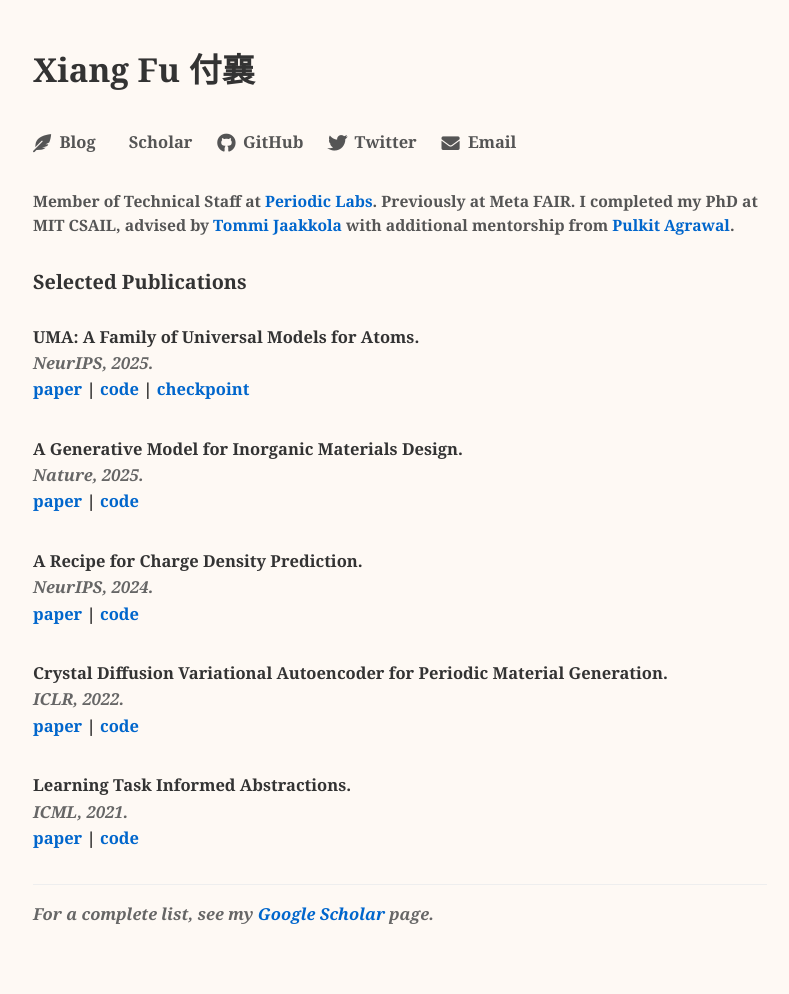
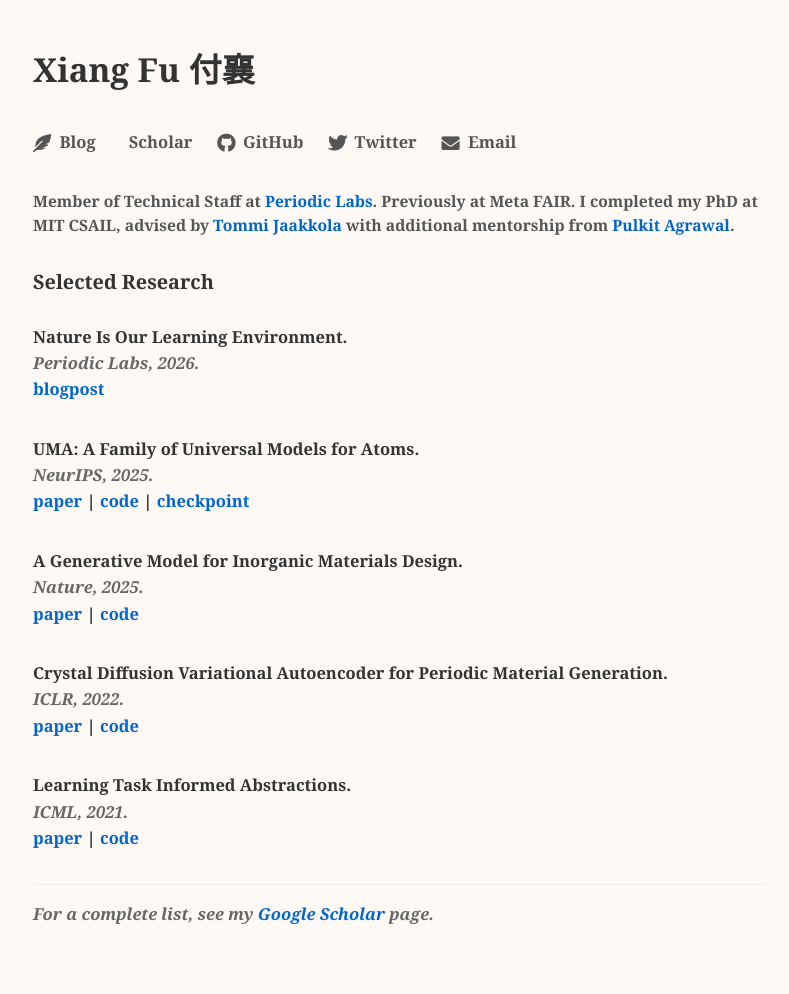
Before and after one commit to kyonofx/kyonofx.github.io, a Jekyll site: the page built from _pages/home.md, in a window 1280 px wide. Shown: the whole page, without its empty margins (240-1029 px from the left). Built offline with Jekyll 4.4.1, drawn with Linux system fonts in a browser that asks for light colours; cached includes are drawn as plain includes; some web fonts are replaced; a style sheet for code colours, icons or effects is not loaded.

Commit message:
Update selected research entries

```diff
--- a/_layouts/archive.html
+++ b/_layouts/archive.html
@@ -46,10 +46,16 @@ layout: default
       </div>
     </section>
 
-    <!-- Publications Section -->
+    <!-- Research Section -->
     <section class="publications-section">
-      <h3>Selected Publications</h3>
+      <h3>Selected Research</h3>
       <div class="publication-list">
+
+          <div class="publication">
+            <strong>Nature Is Our Learning Environment.</strong><br>
+            <em>Periodic Labs, 2026.</em><br>
+            <a href="https://periodic.com/news/nature-is-our-learning-environment">blogpost</a>
+          </div>
 
           <div class="publication">
             <strong>UMA: A Family of Universal Models for Atoms.</strong><br>
@@ -64,13 +70,6 @@ layout: default
             <em>Nature, 2025.</em><br>
             <a href="https://www.nature.com/articles/s41586-025-08628-5">paper</a> |
             <a href="https://github.com/microsoft/mattergen">code</a>
-          </div>
-
-          <div class="publication">
-            <strong>A Recipe for Charge Density Prediction.</strong><br>
-            <em>NeurIPS, 2024.</em><br>
-            <a href="https://arxiv.org/abs/2405.19276">paper</a> |
-            <a href="https://github.com/kyonofx/scdp">code</a>
           </div>
 
           <div class="publication">
```
